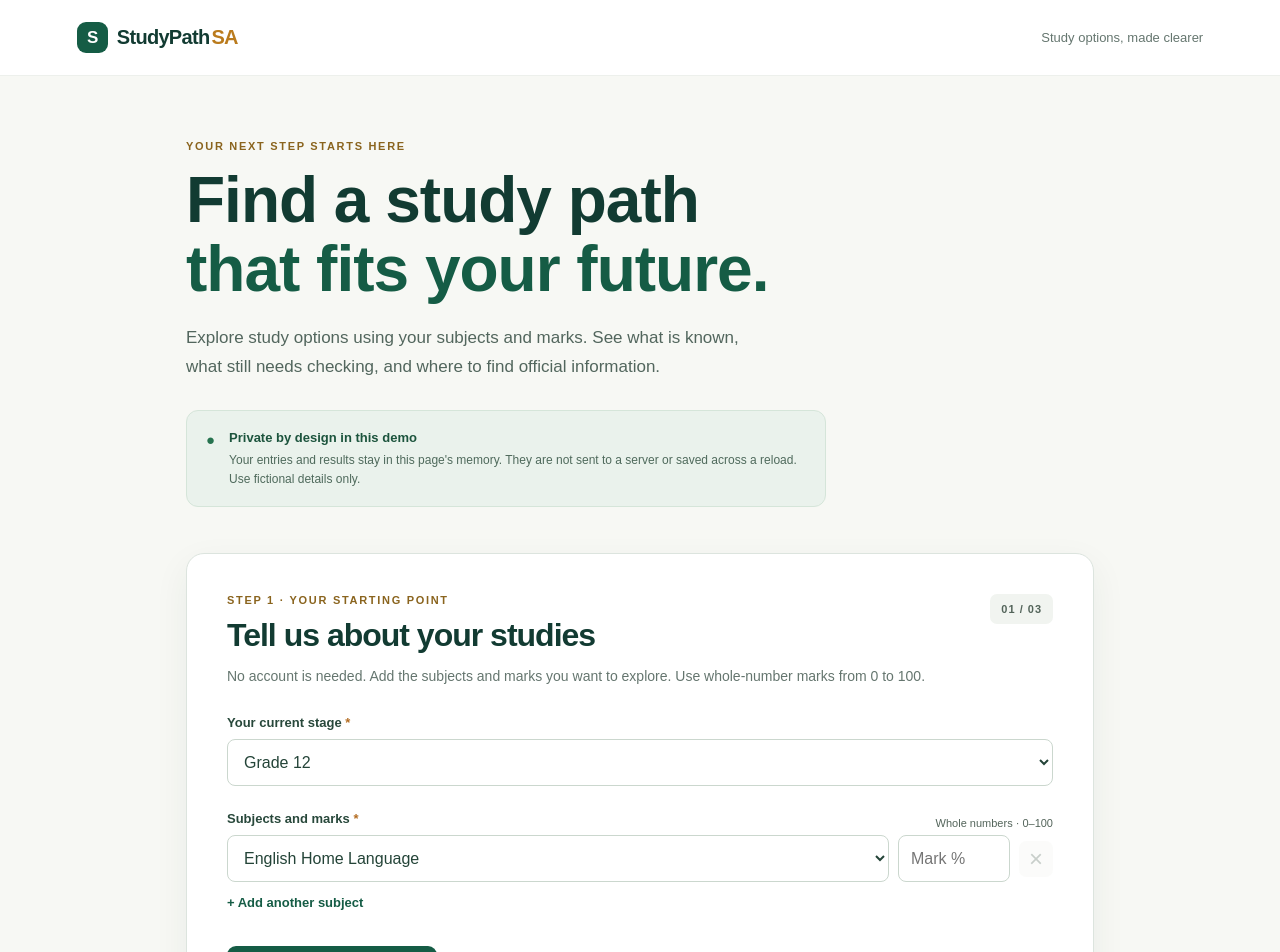
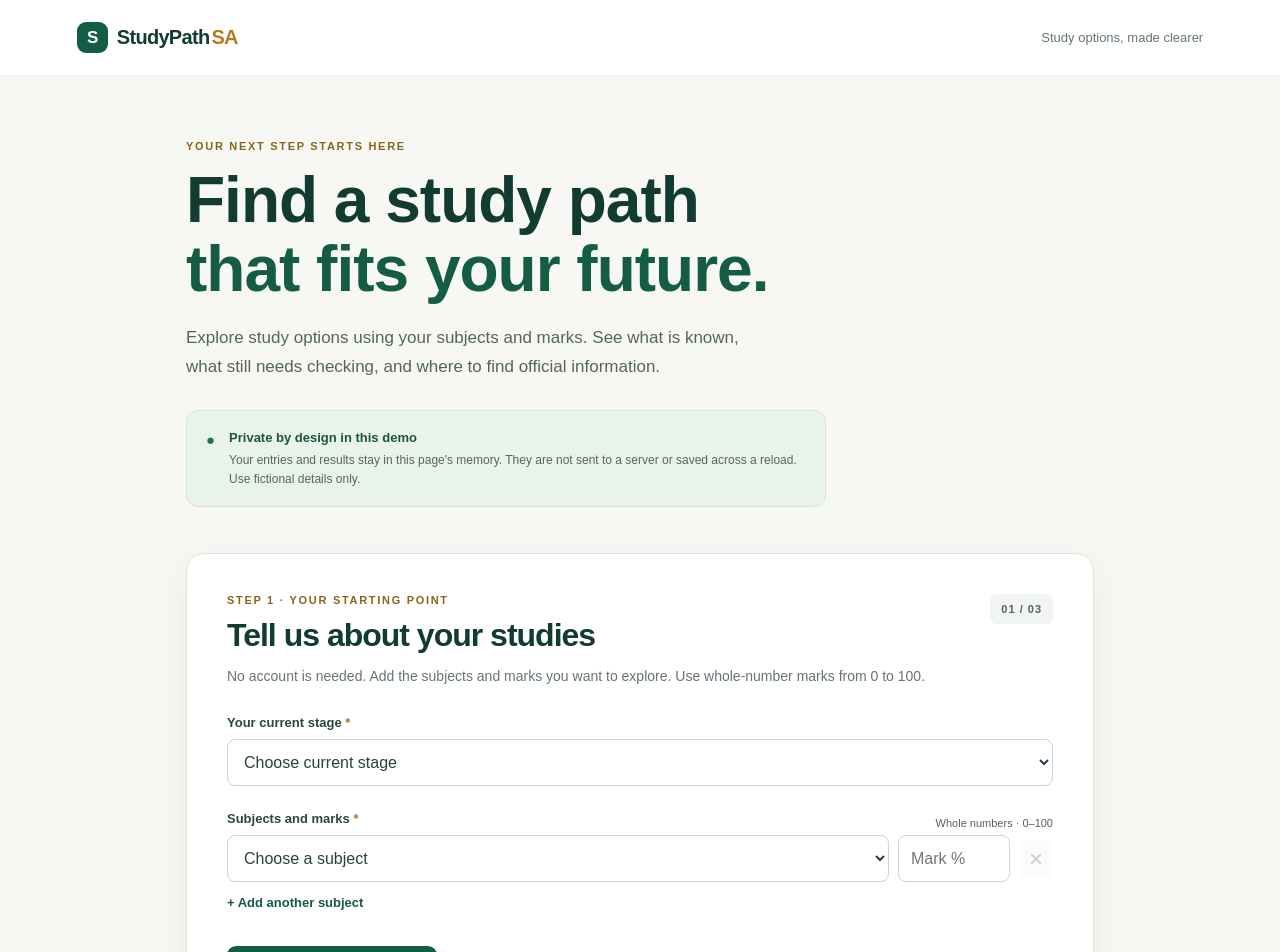
Before and after one commit to s1xte3n/studypath-sa, a React (Vite) app: page / in a window 1280 px wide. Shown: the top 952 px of the page. Built offline with nearby package versions, Linux system fonts and the light colour scheme.

Commit message:
fix: default student form to placeholder selections

```diff
--- a/src/main.jsx
+++ b/src/main.jsx
@@ -27,8 +27,8 @@ const SUBJECTS = [
 ];
 
 function App() {
-  const [stage, setStage] = useState("GRADE_12");
-  const [subjects, setSubjects] = useState([{ subject: "English Home Language", mark: "" }]);
+  const [stage, setStage] = useState("");
+  const [subjects, setSubjects] = useState([{ subject: "", mark: "" }]);
   const [notice, setNotice] = useState("");
   const [submitted, setSubmitted] = useState(false);
   const [results, setResults] = useState([]);
@@ -55,8 +55,8 @@ function App() {
   }
 
   function resetForm() {
-    setStage("GRADE_12");
-    setSubjects([{ subject: "English Home Language", mark: "" }]);
+    setStage("");
+    setSubjects([{ subject: "", mark: "" }]);
     setResults([]);
     setNotice("");
     setSubmitted(false);
@@ -112,6 +112,7 @@ function App() {
           <form onSubmit={submitForm} noValidate>
             <label className="field-label" htmlFor="stage">Your current stage <span aria-hidden="true">*</span></label>
             <select id="stage" value={stage} onChange={event => { setStage(event.target.value); clearResults(); }} required>
+              <option value="">Choose current stage</option>
               {STAGES.map(item => <option key={item.value} value={item.value}>{item.label}</option>)}
             </select>
 
```
